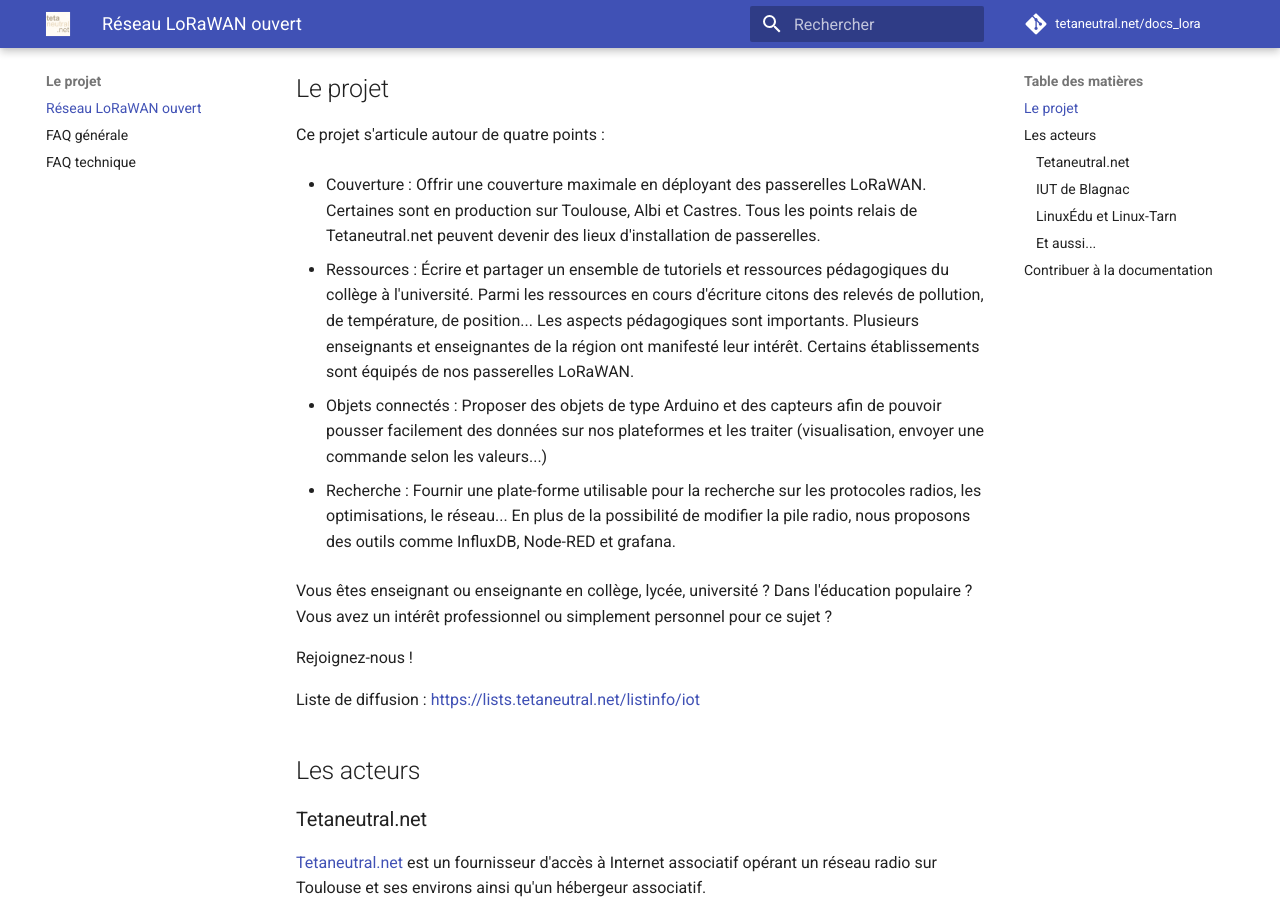
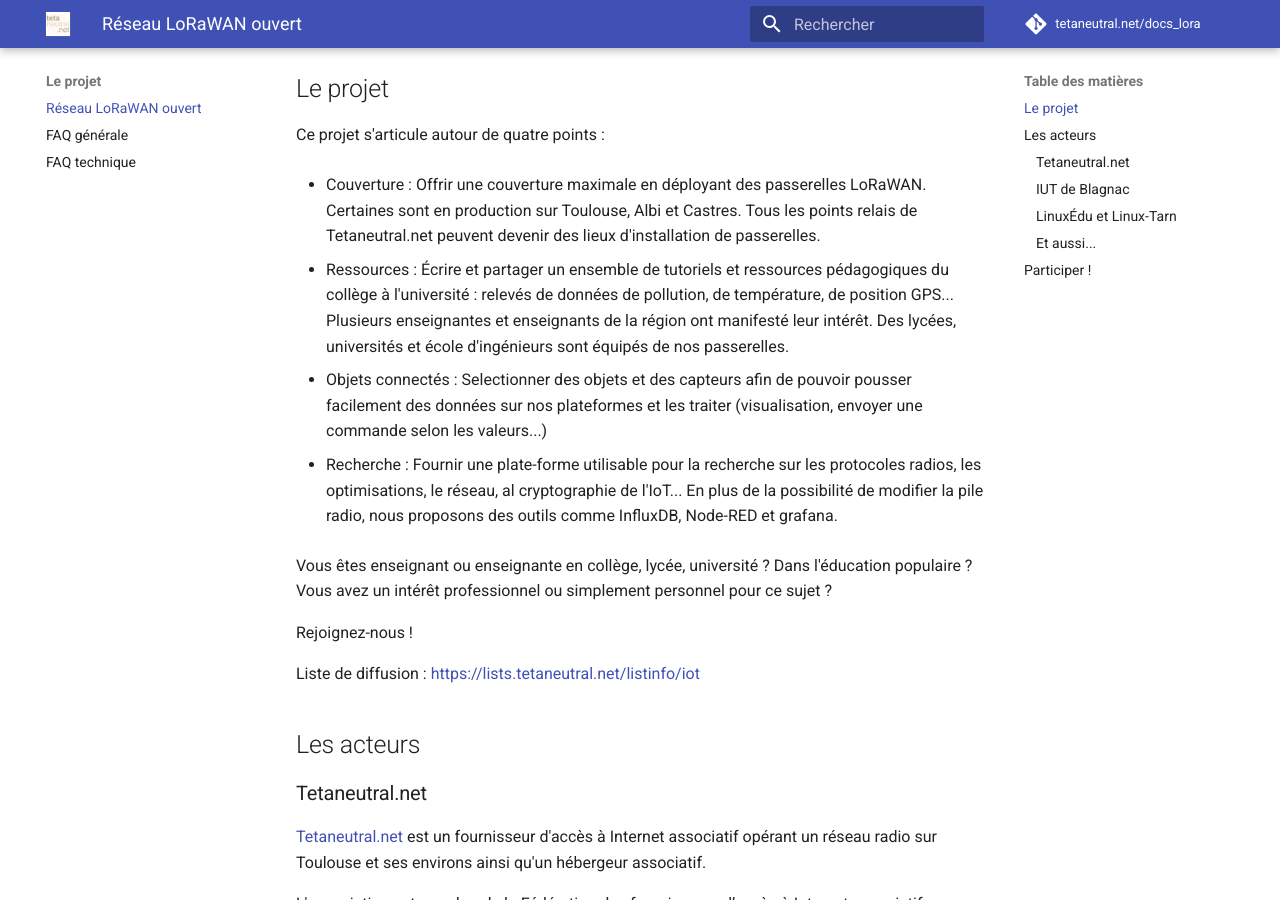
Before and after one commit to NICOLASGON/docs_lora_tetaneutral, an MkDocs documentation site: the page built from docs/index.md, in a window 1280 px wide and 900 px high, scrolled down 749 px. Built offline with MkDocs 1.6.1 and Material for MkDocs 9.7.7, drawn with Linux system fonts in a browser that asks for light colours; comment, search, counter and statistics services are not loaded; some of the changed text lies outside the part shown.

Commit message:
maj page accueil

````diff
--- a/docs/index.md
+++ b/docs/index.md
@@ -9,11 +9,11 @@ Ce projet s'articule autour de quatre points :
 
 * Couverture : Offrir une couverture maximale en déployant des passerelles LoRaWAN. Certaines sont en production sur Toulouse, Albi et Castres. Tous les points relais de Tetaneutral.net peuvent devenir des lieux d'installation de passerelles.
 
-* Ressources : Écrire et partager un ensemble de tutoriels et ressources pédagogiques du collège à l'université. Parmi les ressources en cours d'écriture citons des relevés de pollution, de température, de position... Les aspects pédagogiques sont importants. Plusieurs enseignants et enseignantes de la région ont manifesté leur intérêt. Certains établissements sont équipés de nos passerelles LoRaWAN.
+* Ressources : Écrire et partager un ensemble de tutoriels et ressources pédagogiques du collège à l'université : relevés de données de pollution, de température, de position GPS... Plusieurs enseignantes et enseignants de la région ont manifesté leur intérêt. Des lycées, universités et école d'ingénieurs sont équipés de nos passerelles.
 
-* Objets connectés : Proposer des objets de type Arduino et des capteurs afin de pouvoir pousser facilement des données sur nos plateformes et les traiter (visualisation, envoyer une commande selon les valeurs...)
+* Objets connectés : Selectionner des objets et des capteurs afin de pouvoir pousser facilement des données sur nos plateformes et les traiter (visualisation, envoyer une commande selon les valeurs...)
 
-* Recherche : Fournir une plate-forme utilisable pour la recherche sur les protocoles radios, les optimisations, le réseau... En plus de la possibilité de modifier la pile radio, nous proposons des outils comme InfluxDB, Node-RED et grafana.
+* Recherche : Fournir une plate-forme utilisable pour la recherche sur les protocoles radios, les optimisations, le réseau, al cryptographie de l'IoT... En plus de la possibilité de modifier la pile radio, nous proposons des outils comme InfluxDB, Node-RED et grafana.
 
 Vous êtes enseignant ou enseignante en collège, lycée, université ? Dans l'éducation populaire ? Vous avez un intérêt professionnel ou simplement personnel pour ce sujet ?
 
@@ -49,11 +49,11 @@ Les enseignantes et enseignants membres de ces associations utilisent POD-IoT po
 
 leurs sympathisants, des enseignants de collèges, lycées et universités...
 
-## Contribuer à la documentation
+## Participer !
 
-Ce site est généré par mkdocs à partir de documents texte en markdown. Oui, nous aimons bien les sites statiques !
+Ce site est généré par `mkdocs` à partir de documents texte en markdown. Oui, nous aimons bien les sites statiques !
 
-Pour contribuer, il suffit d'installer mkdocs et le thème :
+Pour contribuer, il suffit d'installer mkdocs et le thème du site avec :
 ```
 pip install mkdocs mkdocs-material
 ```
````
